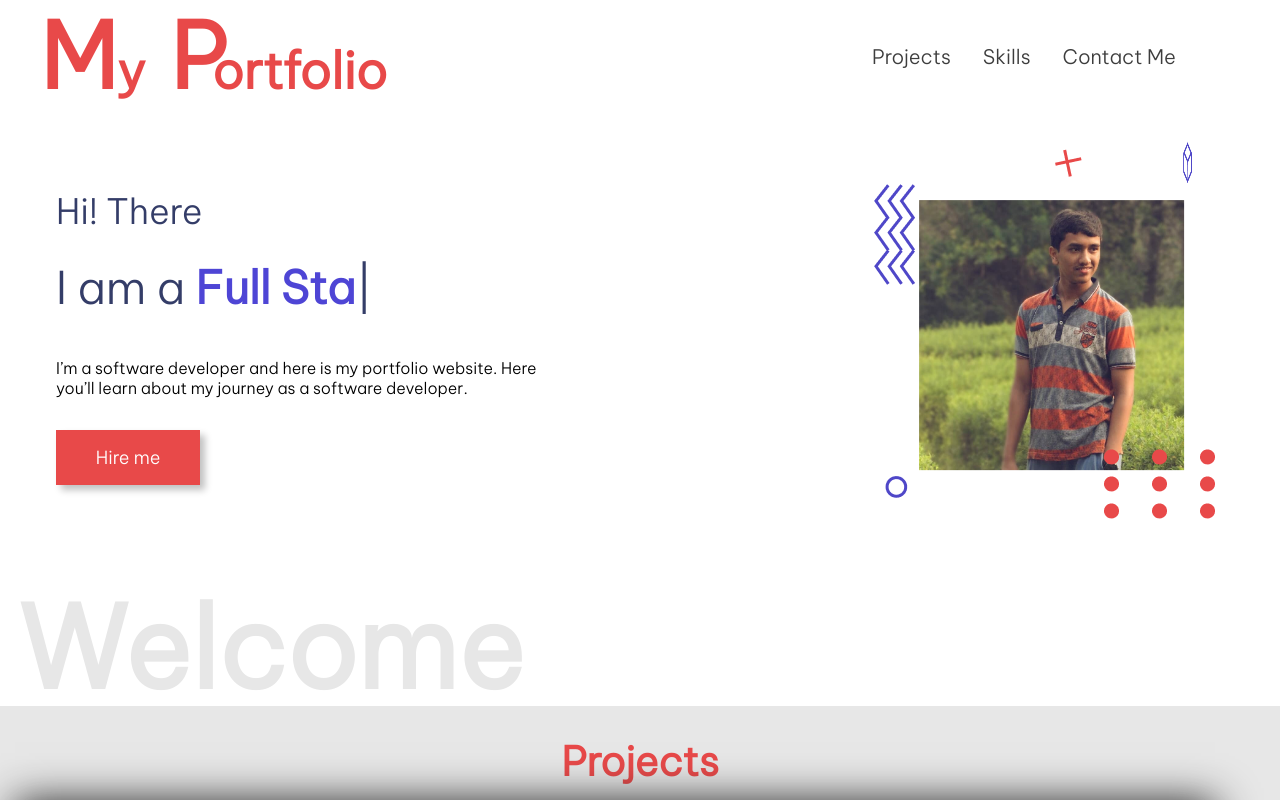
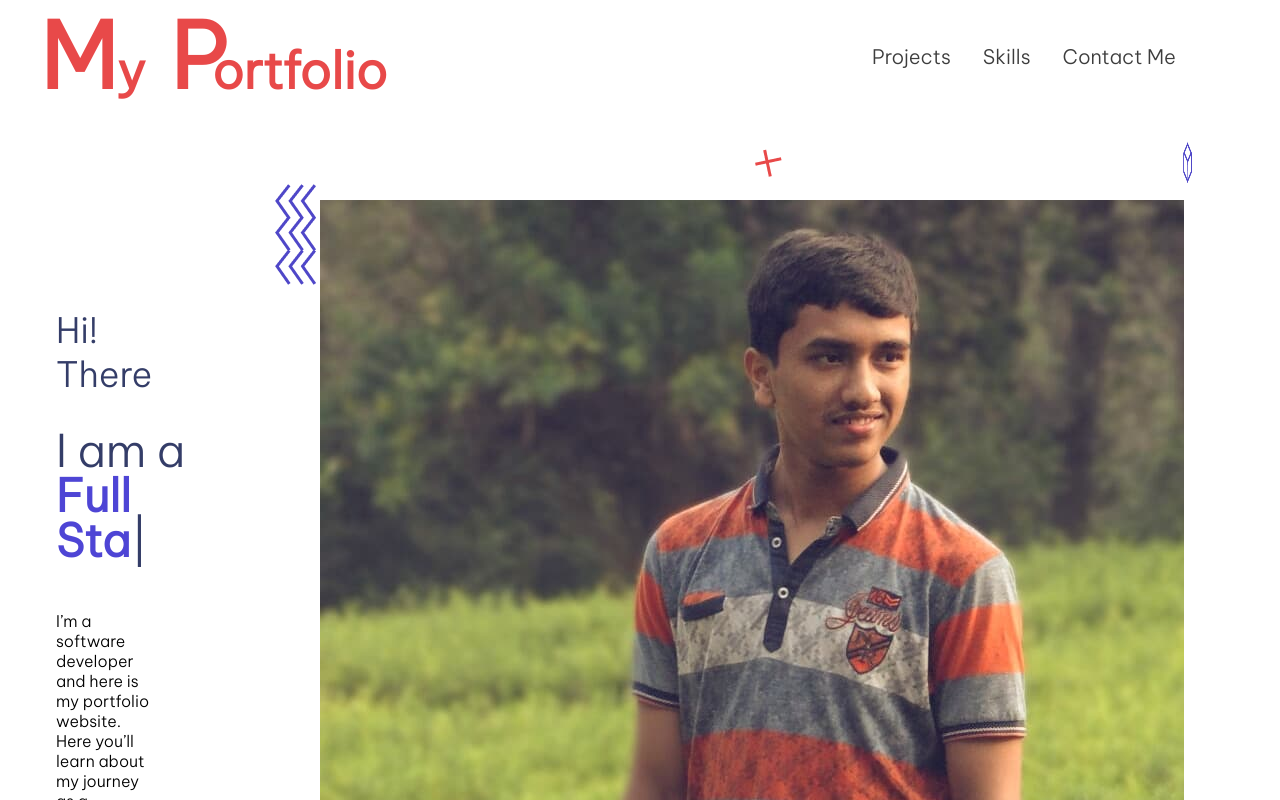
Before and after one commit to Sandy-1673/parralx-effect.github.io, a plain HTML site: page MyPortfolio/index.html in a window 1280 px wide. Drawn offline with nearby package versions, Linux system fonts and the light colour scheme.

Commit message:
Update index.html

```diff
--- a/MyPortfolio/index.html
+++ b/MyPortfolio/index.html
@@ -65,7 +65,7 @@
                         <img src="./images/userAsset/plus.png" alt="" />
                       </div>
                       <div class="user-image">
-                        <img src="./images/userAsset/_sandeep.777-20230219-0002.jpg" height="270" width="265" alt="" />
+                        <img src="./images/userAsset/_sandeep.777-20230219-0002.jpg"/>
                       </div>
                 </div>
 
```
